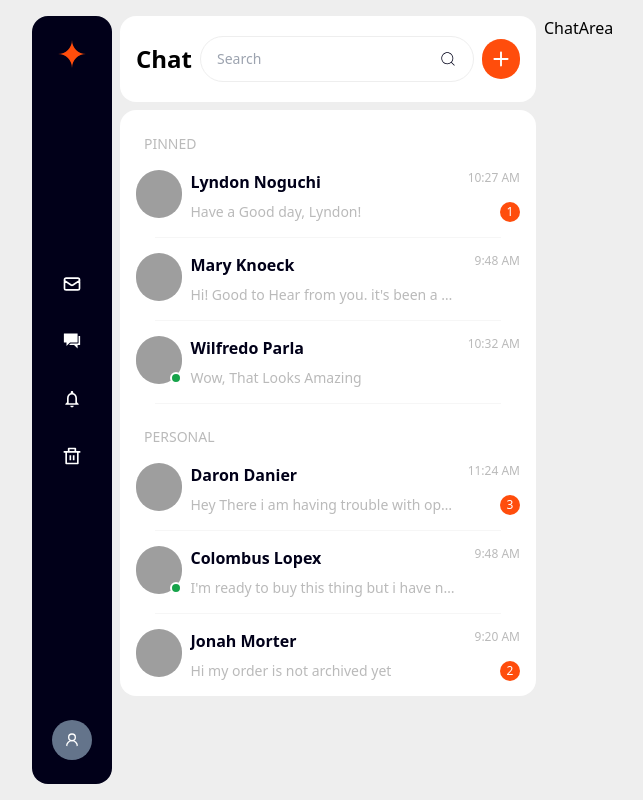
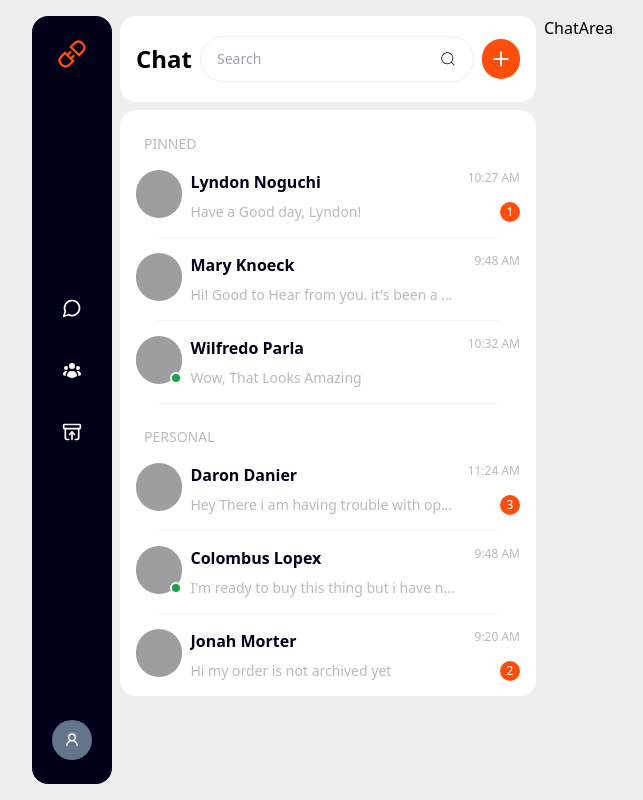
Before and after one commit to MuhammadUmar7831/connectify, a React (Vite) app in the folder client/: page /c/1 in a window 1280 px wide. Shown: the whole page, without its empty margins (40-683 px from the left). Built offline with nearby package versions, Linux system fonts and the light colour scheme; grey boxes are pictures that could not be loaded.

Commit message:
Changed Icons in the sidebar

```diff
--- a/client/src/components/SideBar.tsx
+++ b/client/src/components/SideBar.tsx
@@ -1,33 +1,25 @@
-import { SiGooglegemini } from "react-icons/si";
-import { HiOutlineMail } from "react-icons/hi";
-import { IoMdChatboxes } from "react-icons/io";
-import { MdNotificationsNone } from "react-icons/md";
-import { RiDeleteBinLine } from "react-icons/ri";
+import { GrConnect } from "react-icons/gr";
+import { HiMiniUserGroup } from "react-icons/hi2";
+import ArchiveIcon from "../interface/icons/ArchiveIcon";
+import ChatIcon from "../interface/icons/ChatIcon";
 // import { VscDebugDisconnect } from "react-icons/vsc";
 import UserIcon from "../interface/icons/UserIcon";
 
 export default function SideBar() {
   return (
     <div className="bg-black h-full w-20 rounded-2xl flex flex-col items-center justify-between py-6 min-w-20">
-      <SiGooglegemini color="#FF4D0C" className="w-7 h-7" />
+      <GrConnect color="#FF4D0C" className="w-7 h-7" />
       <div>
         {
-          <ul className="flex flex-col justify-between h-48 mb-12">
+          <ul className="flex flex-col justify-between h-36 mb-12">
             <li>
-              {" "}
-              <HiOutlineMail className="w-5 h-5 cursor-pointer text-white hover:text-orange focus:text-orange" />
+              <ChatIcon className="w-5 h-5 cursor-pointer text-white hover:text-orange focus:text-orange" />
             </li>
             <li>
-              {" "}
-              <IoMdChatboxes className="w-5 h-5 cursor-pointer text-white hover:text-orange focus:text-orange" />
+              <HiMiniUserGroup className="w-5 h-5 cursor-pointer text-white hover:text-orange focus:text-orange" />
             </li>
             <li>
-              {" "}
-              <MdNotificationsNone className="w-5 h-5 cursor-pointer text-white hover:text-orange focus:text-orange" />
-            </li>
-            <li>
-              {" "}
-              <RiDeleteBinLine className="w-5 h-5 cursor-pointer text-white hover:text-orange focus:text-orange" />
+              <ArchiveIcon className="w-5 h-5 cursor-pointer text-white hover:text-orange focus:text-orange" />
             </li>
           </ul>
         }
```
